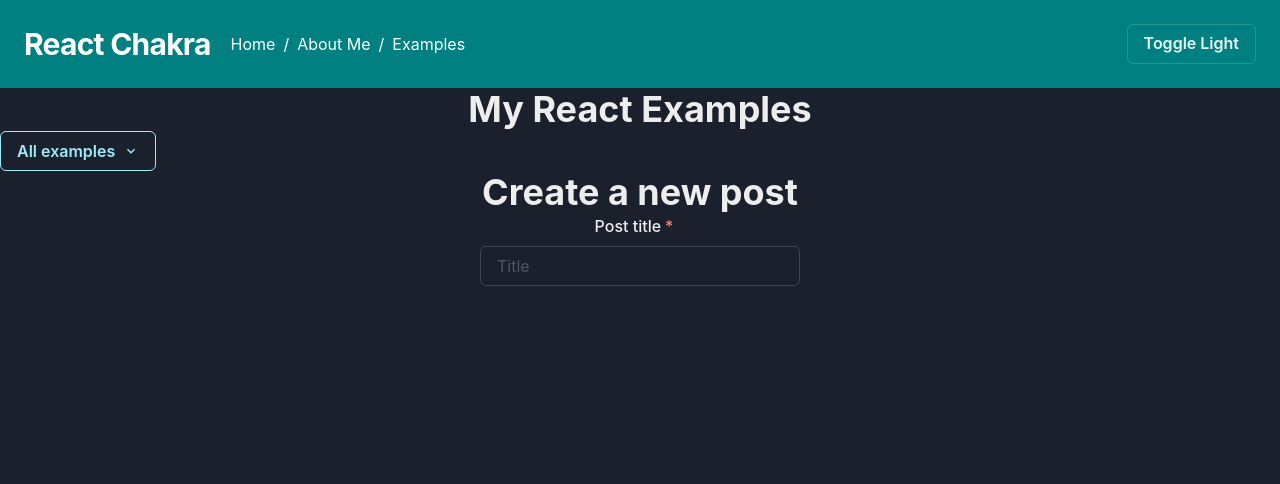
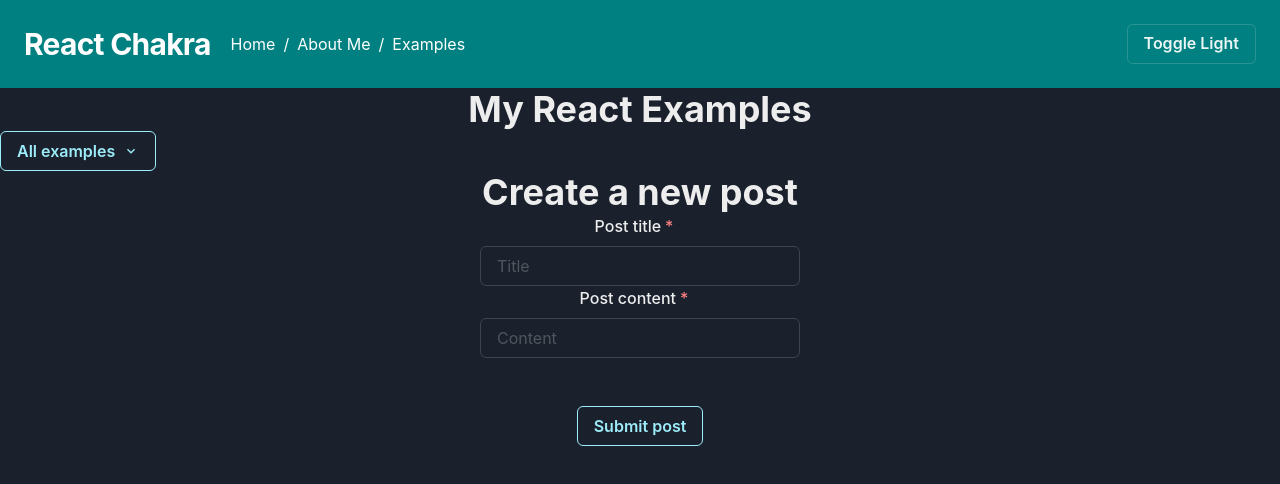
Before and after one commit to HaoWang95/react-chakra, a React (Create React App) app: page /examples/addPost in a window 1280 px wide. Shown: the top 484 px of the page. Built offline with nearby package versions, Linux system fonts and the light colour scheme.

Commit message:
formik addPostForm

```diff
--- a/package.json
+++ b/package.json
@@ -11,6 +11,7 @@
     "@testing-library/jest-dom": "^5.16.2",
     "@testing-library/react": "^12.1.3",
     "@testing-library/user-event": "^13.5.0",
+    "date-fns": "^2.28.0",
     "formik": "^2.2.9",
     "framer-motion": "^6.2.8",
     "react": "^17.0.2",
--- a/src/App.js
+++ b/src/App.js
@@ -1,8 +1,7 @@
 import React, { Suspense } from "react";
-import { Center, ChakraProvider } from "@chakra-ui/react";
+import { ChakraProvider } from "@chakra-ui/react";
 import theme from "./theme/theme";
 import { Route, Routes } from "react-router-dom";
-import ErrorBoundary from "./pages/errorboundary.page";
 import LoadingPage from "./pages/loading.page";
 import PostList from "./pages/examples/post/postlist.page";
 import RegisterForm from "./pages/examples/FormikExample/RegisterForm.page";
--- a/src/pages/examples/post/addPostForm.jsx
+++ b/src/pages/examples/post/addPostForm.jsx
@@ -1,26 +1,87 @@
-import { Flex, FormControl, FormLabel, Heading, Input } from "@chakra-ui/react";
-import React, { useState } from "react";
+import {
+  Button,
+  Flex,
+  FormControl,
+  FormLabel,
+  Heading,
+  Input,
+  Text,
+} from "@chakra-ui/react";
+import React from "react";
+import { useFormik } from "formik";
+import * as Yup from "yup";
+
+const AddPostSchema = Yup.object().shape({
+  title: Yup.string()
+    .min(3, "The title is too short!")
+    .max(50, "The title is too long!")
+    .required("Title is a required field"),
+  content: Yup.string()
+    .min(2, "The content is too short!")
+    .max(200, "The content is too long!")
+    .required("Content is a required field"),
+});
 
 let AddPostForm = () => {
-  const [title, setTitle] = useState("");
-  const [content, setContent] = useState("");
-
-  const onTitleChanged = (e) => setTitle(e.target.value);
-  const onContentChanged = (e) => setContent(e.target.value);
+  const addPostForm = useFormik({
+    initialValues: {
+      title: "",
+      content: "",
+    },
+    validationSchema: AddPostSchema,
+    onSubmit: (values) => {
+      // print an alert first, then dispatch the data into reducers
+      alert(JSON.stringify(values, null, 2));
+    },
+  });
 
   return (
-    <Flex direction={"column"} textAlign={'center'}>
+    <Flex direction={"column"} textAlign={"center"}>
       <Heading as={"h2"}>Create a new post</Heading>
-      <FormControl isRequired>
-          <FormLabel htmlFor="title" textAlign={'center'}>Post title</FormLabel>
+      <form onSubmit={addPostForm.handleSubmit}>
+        <FormControl isRequired>
+          <FormLabel htmlFor="title" textAlign={"center"}>
+            Post title
+          </FormLabel>
           <Input
             id="title"
-            type={'text'}
+            type={"text"}
             placeholder="Title"
-            onChange={onTitleChanged}
-            width={'25%'}
-          />{title}
-      </FormControl>
+            width={"25%"}
+            onChange={addPostForm.handleChange}
+            onBlur={addPostForm.handleBlur}
+            value={addPostForm.values.title}
+            {...addPostForm.getFieldProps("title")}
+          />
+          {addPostForm.errors.title && addPostForm.touched.title ? (
+            <Text color="red">{addPostForm.errors.title}</Text>
+          ) : null}
+          <FormLabel htmlFor="content" textAlign={"center"}>
+            Post content
+          </FormLabel>
+          <Input
+            id="content"
+            type={"text"}
+            placeholder="Content"
+            width={"25%"}
+            onChange={addPostForm.handleChange}
+            onBlur={addPostForm.handleBlur}
+            value={addPostForm.values.content}
+            {...addPostForm.getFieldProps("content")}
+          />
+          {addPostForm.errors.content && addPostForm.touched.content ? (
+            <Text color={"red"}>{addPostForm.errors.content}</Text>
+          ) : null}
+        </FormControl>
+        <Button
+          type="submit"
+          colorScheme={"cyan"}
+          variant="outline"
+          marginTop={"3rem"}
+        >
+          Submit post
+        </Button>
+      </form>
     </Flex>
   );
 };
--- a/src/reducers/postSlice.js
+++ b/src/reducers/postSlice.js
@@ -1,16 +1,45 @@
-import { createSlice } from "@reduxjs/toolkit";
+import { createSlice, nanoid } from "@reduxjs/toolkit";
+import sub from "date-fns/sub";
 
 const initialState = [
-    {id: '1', title: 'Use Redux to build a counter', content: 'Details of how to use Redux to build a global counter'},
-    {id: '2', title: 'Use Redux + RTK to build a blog', content: 'All posts can be treated as global state with a post data structure'},
+  {
+    id: "1",
+    title: "Use Redux to build a counter",
+    content: "Details of how to use Redux to build a global counter",
+    date: sub(new Date(), {minutes: 10}).toISOString(),
+  },
+  {
+    id: "2",
+    title: "Use Redux + RTK to build a blog",
+    content:
+      "All posts can be treated as global state with a post data structure",
+    date: sub(new Date(), {minutes: 10}).toISOString(),
+  },
+
 ];
 
 export const postsSlice = createSlice({
-    name:'posts',
-    initialState: initialState,
-    reducers: {
-
-    }
+  name: "posts",
+  initialState: initialState,
+  reducers: {
+    postAdded: {
+      reducer(state, action) {
+        state.push(action.payload);
+      },
+      // reducer callback
+      prepare(title, content, userId) {
+        return {
+          payload: {
+            id: nanoid(),
+            date: new Date().toISOString(),
+            title,
+            content,
+            user: userId,
+          },
+        };
+      },
+    },
+  },
 });
 
 export default postsSlice.reducer;
--- /dev/null
+++ b/src/reducers/userSlice.js
@@ -0,0 +1,16 @@
+import { createSlice } from "@reduxjs/toolkit";
+
+const initialState = [
+    {id:'0', name: 'alwang'},
+    {id:'1', name: 'josh'}
+]
+
+const usersSlice = createSlice({
+    name:'users',
+    initialState,
+    reducers: {
+
+    }
+});
+
+export default usersSlice.reducer;
--- a/src/store/store.js
+++ b/src/store/store.js
@@ -1,12 +1,14 @@
 import { configureStore } from "@reduxjs/toolkit";
 import counterReducer from "../reducers/counterSlice";
 import postReducer from "../reducers/postSlice";
+import userReducer from "../reducers/userSlice";
 
 // The root store for redux, global state container
 const rootStore = configureStore({
   reducer: {
     counter: counterReducer,
-    posts: postReducer
+    posts: postReducer,
+    users: userReducer,
   },
 });
 
```
Also changed, not shown: src/pages/examples/post/ReactionButton.jsx (added, +21 -0 lines), src/pages/examples/post/timeAgo.jsx (added), 1 other file (tests, documents, lock files or other folders).
